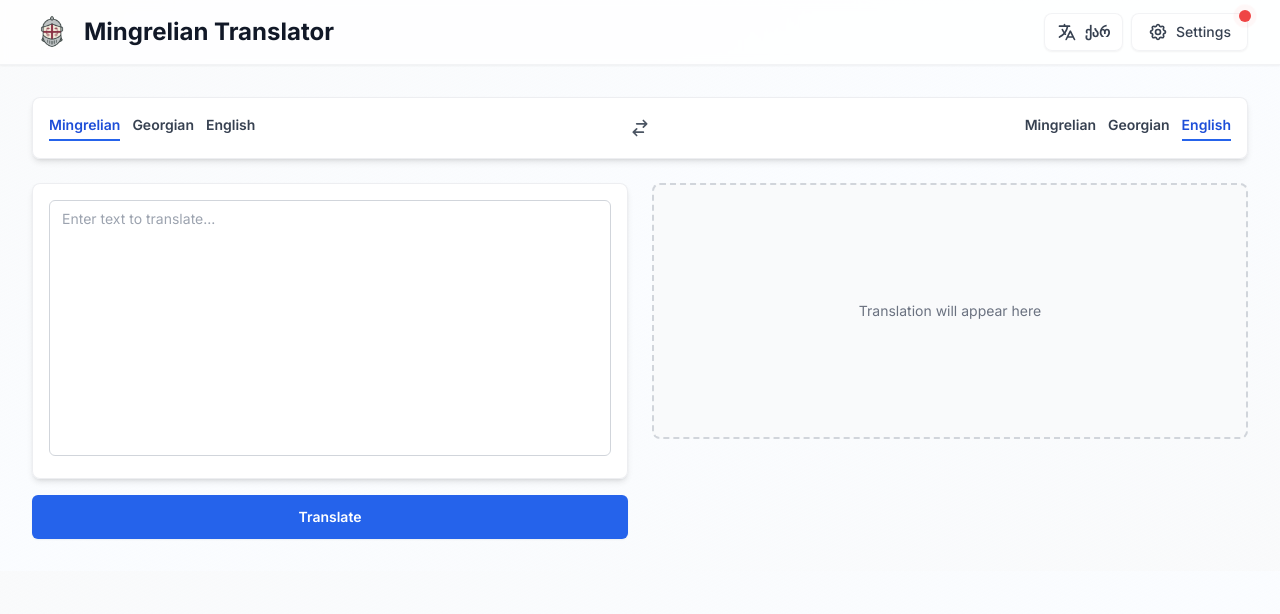
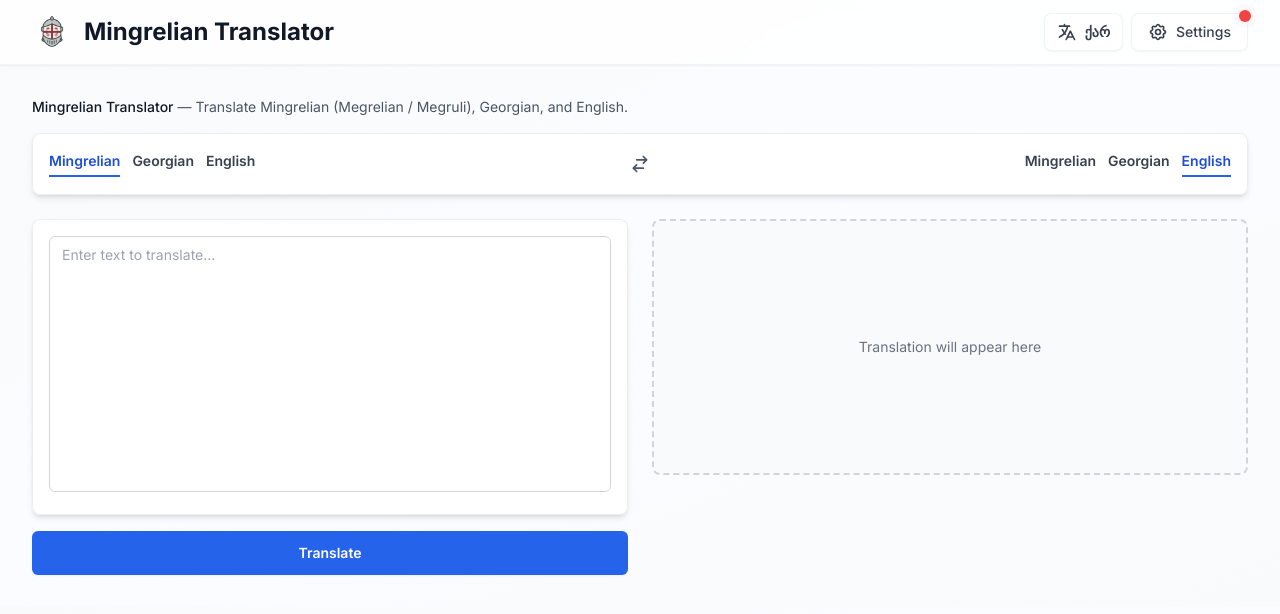
Before and after one commit to kkahadze/mkhedruli-megruli, a Next.js app: page / in a window 1280 px wide. Shown: the top 614 px of the page. Built offline with nearby package versions, Linux system fonts and the light colour scheme.

Commit message:
feat: SEO optimization

```diff
--- a/app/layout.tsx
+++ b/app/layout.tsx
@@ -6,11 +6,44 @@ import { LanguageProvider } from '@/contexts/LanguageContext'
 const inter = Inter({ subsets: ['latin'] })
 
 export const metadata: Metadata = {
-  title: 'Mkhedruli - Mingrelian Translator',
-  description: 'Translate Mingrelian text to Georgian and English',
+  title: 'Mingrelian Translator (Megrelian / Megruli) — Mkhedruli',
+  description:
+    'Translate Mingrelian (Megrelian / Megruli) to English and Georgian. Translate Georgian ↔ English. Megruli targmani / margaluri translator.',
+  keywords: [
+    'Mingrelian translator',
+    'Megrelian translator',
+    'Megruli translator',
+    'Megruli targmani',
+    'margaluri',
+    'Mingrelian',
+    'Megrelian',
+    'Megruli',
+    'Georgian translator',
+    'English to Mingrelian',
+    'Mingrelian to English',
+    'Mingrelian to Georgian',
+  ],
+  metadataBase: new URL('https://www.mkhedruli.com'),
+  alternates: {
+    canonical: '/',
+  },
   icons: {
     icon: '/mkhedruli-logo.png',
     apple: '/mkhedruli-logo.png',
+  },
+  openGraph: {
+    type: 'website',
+    url: 'https://www.mkhedruli.com',
+    title: 'Mingrelian Translator (Megrelian / Megruli) — Mkhedruli',
+    description:
+      'Translate Mingrelian (Megrelian / Megruli) to English and Georgian. Translate Georgian ↔ English.',
+    siteName: 'Mkhedruli',
+  },
+  twitter: {
+    card: 'summary',
+    title: 'Mingrelian Translator (Megrelian / Megruli) — Mkhedruli',
+    description:
+      'Translate Mingrelian (Megrelian / Megruli) to English and Georgian. Translate Georgian ↔ English.',
   },
 }
 
--- a/app/page.tsx
+++ b/app/page.tsx
@@ -343,6 +343,13 @@ export default function Home() {
       )}
 
       <main className="mx-auto max-w-7xl px-4 py-8 sm:px-6 lg:px-8">
+        {/* SEO intro (visible, non-spammy) */}
+        <div className="mb-4 text-sm text-gray-600">
+          <span className="font-medium text-gray-900">Mingrelian Translator</span>
+          {' — '}
+          Translate Mingrelian (Megrelian / Megruli), Georgian, and English.
+        </div>
+
         {/* Language Selector Bar */}
         <div className="mb-6 flex items-center justify-center gap-3 rounded-lg border border-gray-200/70 bg-white/90 backdrop-blur-sm p-3 shadow-md">
           {/* Source language tabs */}
```
